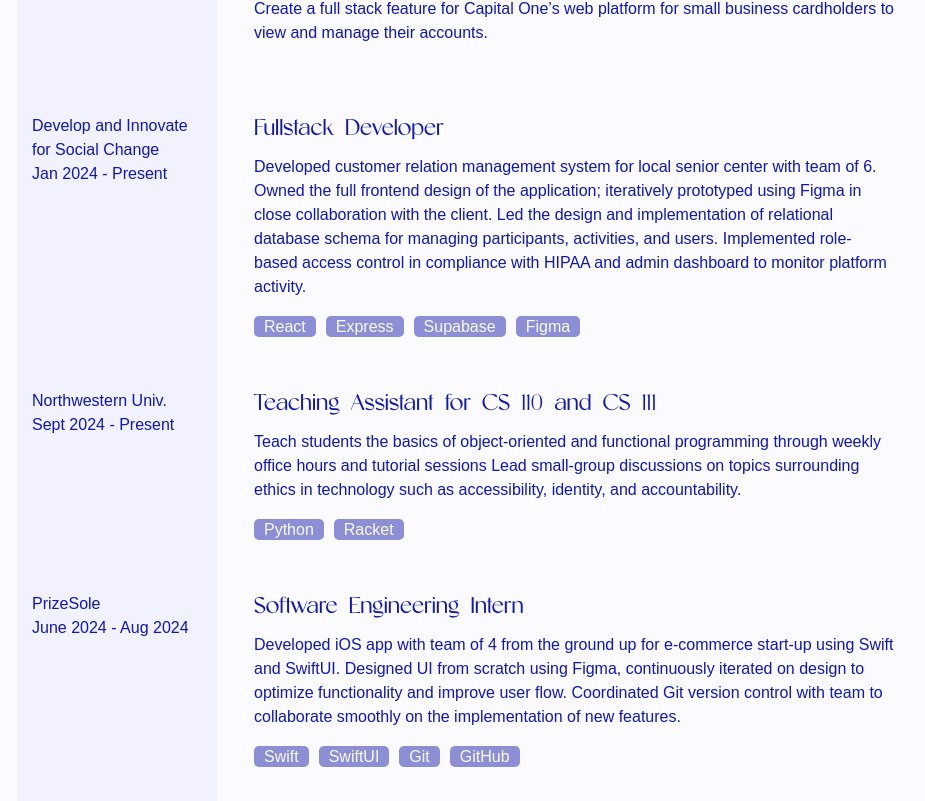
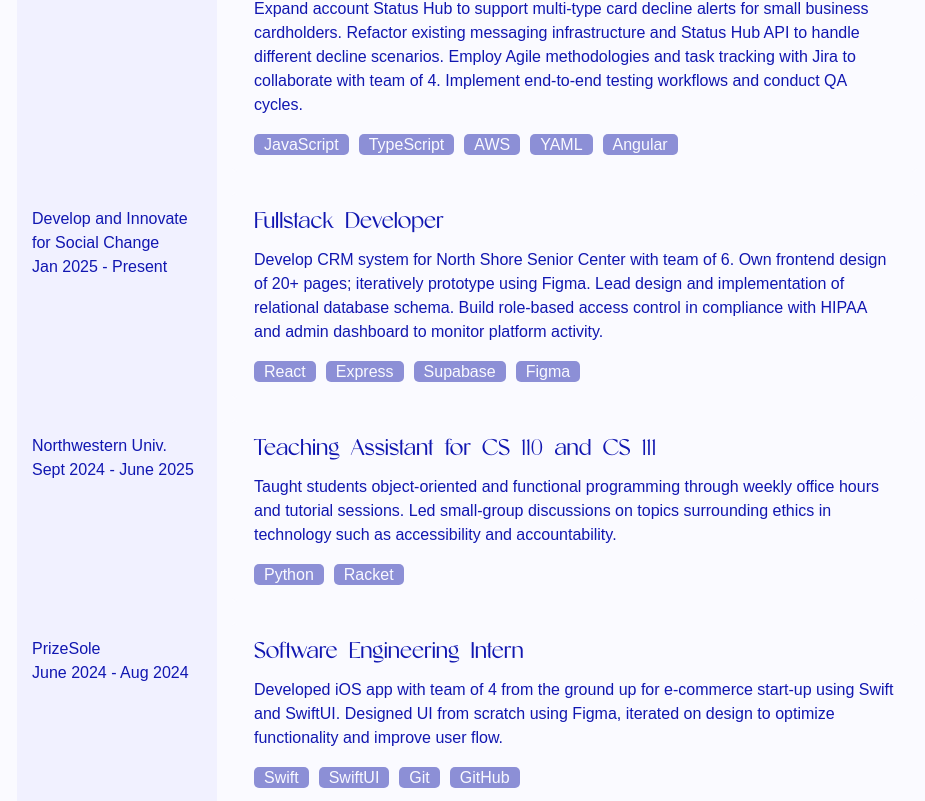
Before and after one commit to ariashi15/portfolio, a React (Create React App) app: page / in a window 1280 px wide. Shown: the part 3719-4520 px from the top of the page, without its empty margins (83-1008 px from the left). Built offline with nearby package versions, Linux system fonts and the light colour scheme; a web font is replaced by a local one.

Commit message:
updated experiences

```diff
--- a/src/components/Experience.js
+++ b/src/components/Experience.js
@@ -8,23 +8,25 @@ export default function Experience() {
             dates: "June 2025 - Present",
             title: "Software Engineering Intern",
             description:
-                `
-            Create a full stack feature for Capital One’s web platform for small business cardholders to view and manage their accounts.
+                ` Expand account Status Hub to support multi-type card decline alerts for small business cardholders.
+                Refactor existing messaging infrastructure and Status Hub API to handle different decline scenarios.
+                Employ Agile methodologies and task tracking with Jira to collaborate with team of 4.
+                Implement end-to-end testing workflows and conduct QA cycles.
             `,
-            tags: [],
+            tags: ["JavaScript", "TypeScript", "AWS", "YAML", "Angular"],
             link: "https://www.capitalonecareers.com/internship-programs"
         },
         {
             id: 2,
             company: "Develop and Innovate for Social Change",
-            dates: "Jan 2024 - Present",
+            dates: "Jan 2025 - Present",
             title: "Fullstack Developer",
             description:
                 `
-            Developed customer relation management system for local senior center with team of 6.
-            Owned the full frontend design of the application; iteratively prototyped using Figma in close collaboration with the client.
-            Led the design and implementation of relational database schema for managing participants, activities, and users.
-            Implemented role-based access control in compliance with HIPAA and admin dashboard to monitor platform activity.
+            Develop CRM system for North Shore Senior Center with team of 6.
+            Own frontend design of 20+ pages; iteratively prototype using Figma.
+            Lead design and implementation of relational database schema.
+            Build role-based access control in compliance with HIPAA and admin dashboard to monitor platform activity.
 
             `,
             tags: ["React", "Express", "Supabase", "Figma"],
@@ -33,12 +35,12 @@ export default function Experience() {
         {
             id: 3,
             company: "Northwestern Univ.",
-            dates: "Sept 2024 - Present",
+            dates: "Sept 2024 - June 2025",
             title: "Teaching Assistant for CS 110 and CS 111",
             description:
                 `
-            Teach students the basics of object-oriented and functional programming through weekly office hours and tutorial sessions
-            Lead small-group discussions on topics surrounding ethics in technology such as accessibility, identity, and accountability.
+            Taught students object-oriented and functional programming through weekly office hours and tutorial sessions.
+            Led small-group discussions on topics surrounding ethics in technology such as accessibility and accountability.
             `,
             tags: ["Python", "Racket"],
             link: "https://www.mccormick.northwestern.edu/computer-science/academics/undergraduate/peer-mentor-program/"
@@ -51,8 +53,7 @@ export default function Experience() {
             description:
                 `
             Developed iOS app with team of 4 from the ground up for e-commerce start-up using Swift and SwiftUI.
-            Designed UI from scratch using Figma, continuously iterated on design to optimize functionality and improve user flow.
-            Coordinated Git version control with team to collaborate smoothly on the implementation of new features.
+            Designed UI from scratch using Figma, iterated on design to optimize functionality and improve user flow.
 
             `,
             tags: ["Swift", "SwiftUI", "Git", "GitHub"],
```
